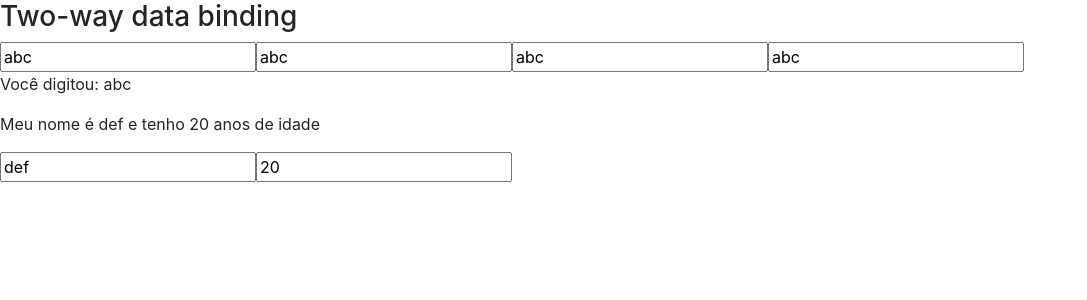
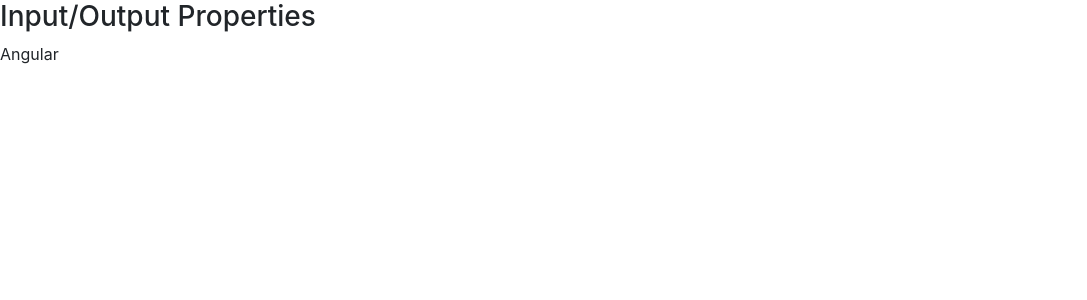
Before and after one commit to felipe-b-oliveira/curso-loiane-angular, an Angular app in the folder data-binding/: page / in a window 1280 px wide. Shown: the top 300 px of the page, without its empty margins (0-1087 px from the left). Built offline with nearby package versions, Linux system fonts and the light colour scheme.

Commit message:
Finaliza Reuso de Componentes com Input Properties

```diff
--- a/data-binding/src/app/app.module.ts
+++ b/data-binding/src/app/app.module.ts
@@ -6,11 +6,13 @@
 import { AppRoutingModule } from './app-routing.module';
 import { AppComponent } from './app.component';
 import { DataBindingComponent } from './data-binding/data-binding.component';
+import { InputPropertyComponent } from './input-property/input-property.component';
 
 @NgModule({
   declarations: [
     AppComponent,
-    DataBindingComponent
+    DataBindingComponent,
+    InputPropertyComponent
   ],
   imports: [
     BrowserModule,
--- a/data-binding/src/app/data-binding/data-binding.component.html
+++ b/data-binding/src/app/data-binding/data-binding.component.html
@@ -76,4 +76,17 @@
         </article>-->
 </section>
 
-<app-meu-form></app-meu-form>
+<!--<app-meu-form></app-meu-form>-->
+
+<section class="input-output-properties">
+
+    <article>
+        <h3>Input/Output Properties</h3>
+
+        <app-curso [nome]="nomeDoCurso"></app-curso>
+
+
+
+    </article>
+
+</section>
--- a/data-binding/src/app/data-binding/data-binding.component.ts
+++ b/data-binding/src/app/data-binding/data-binding.component.ts
@@ -24,6 +24,8 @@
   valorSalvo = '';
 
   isMouseOver: boolean = false;
+
+  nomeDoCurso: string = 'Angular';
 
   getValor() {
     return 1;
--- /dev/null
+++ b/data-binding/src/app/input-property/input-property.component.html
@@ -0,0 +1,3 @@
+<p>
+    {{ nomeCurso }}
+</p>
--- /dev/null
+++ b/data-binding/src/app/input-property/input-property.component.ts
@@ -0,0 +1,19 @@
+import { Component, OnInit, Input } from '@angular/core';
+
+@Component({
+  selector: 'app-curso',
+  templateUrl: './input-property.component.html',
+  styleUrls: ['./input-property.component.css']
+})
+export class InputPropertyComponent implements OnInit {
+
+  // Expoe uma propriedade, no caso chamada nome para o seletor app-curso
+  // Variavel interna 'nome' variável externa 'nomeCurso'
+  @Input('nome') nomeCurso: string = '';
+
+  constructor() { }
+
+  ngOnInit() {
+  }
+
+}
```
Also changed, not shown: data-binding/src/app/input-property/input-property.component.css (added), 1 other file (tests, documents, lock files or other folders).
